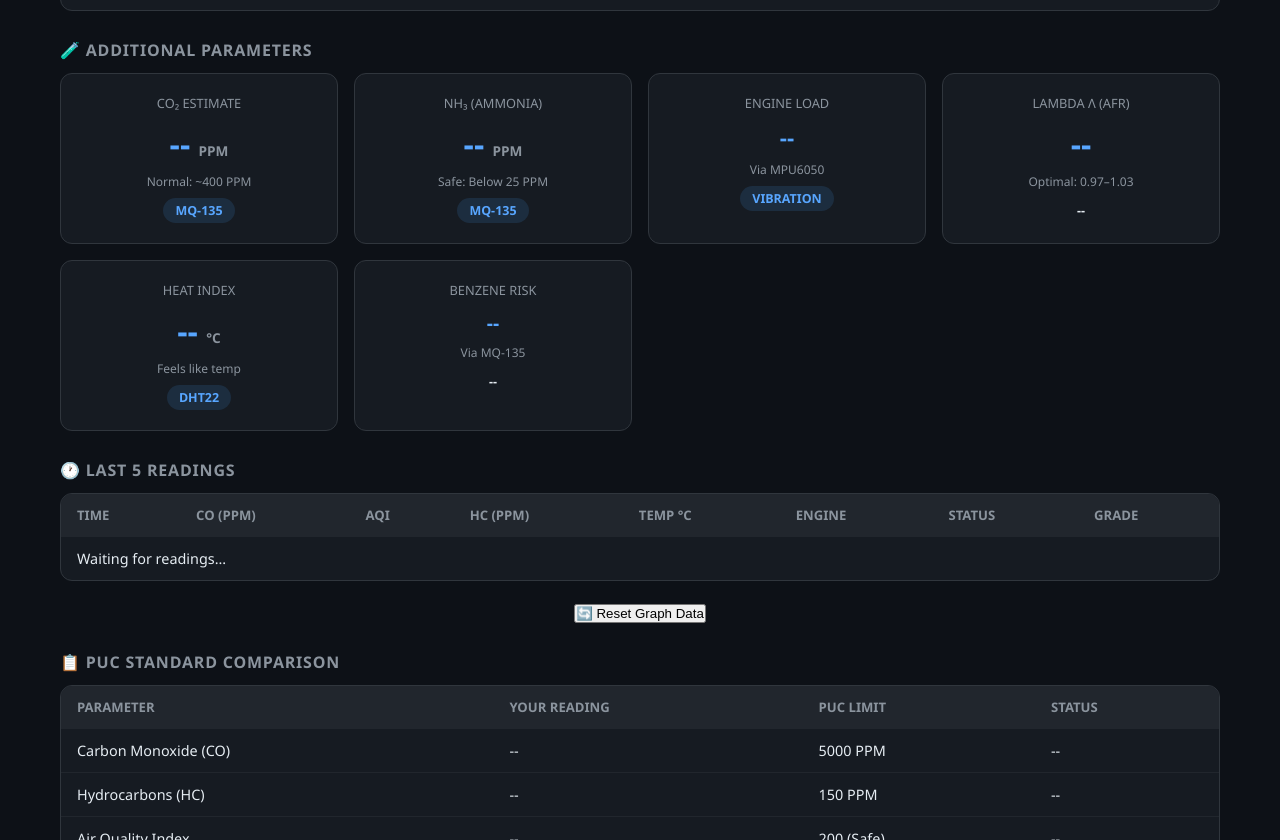
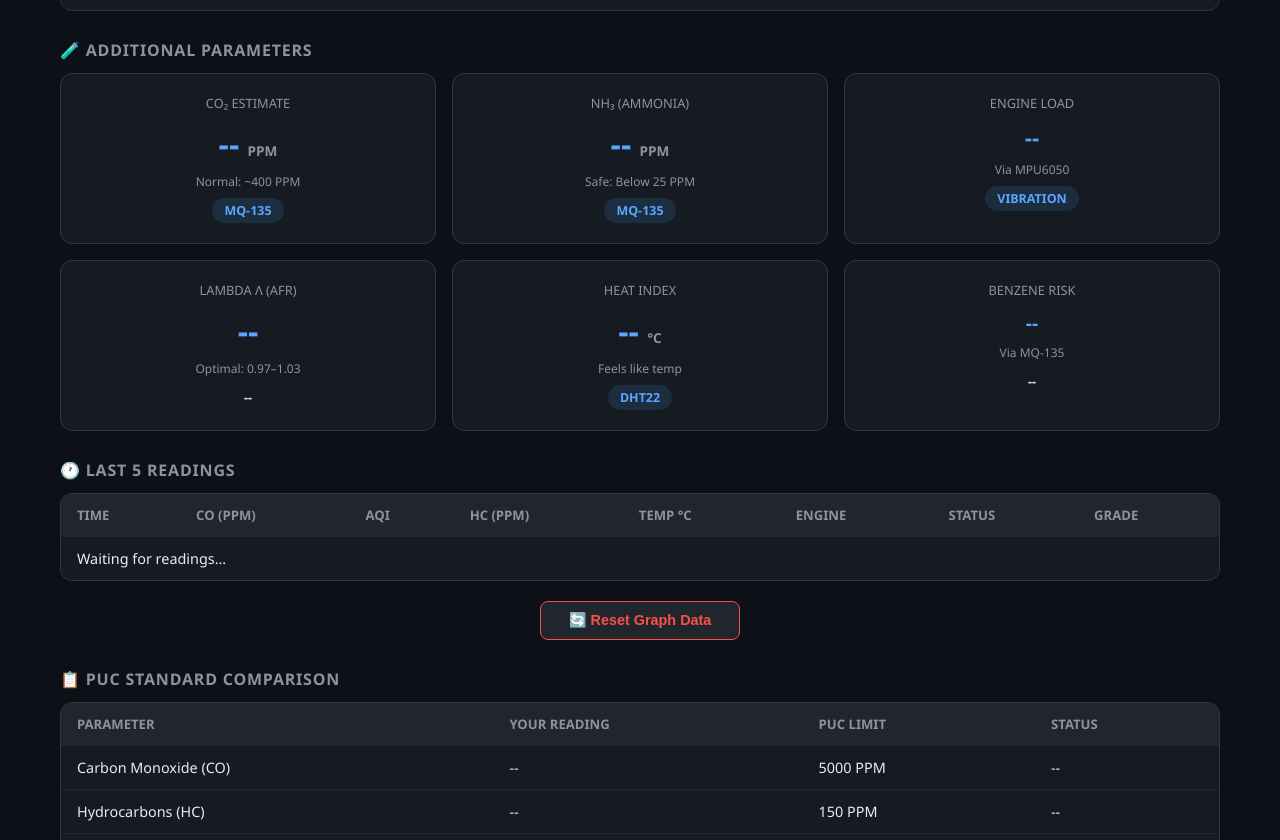
Before and after one commit to vageeshgaonkar1-git/ecotrack-emission-monitor, a website: page dashboard/index.html in a window 1280 px wide. Shown: the part 746-1586 px from the top of the page. Drawn offline with nearby package versions, Linux system fonts and the light colour scheme; no server answers.

Commit message:
some frontend change

```diff
--- a/dashboard/style.css
+++ b/dashboard/style.css
@@ -177,3 +177,25 @@ footer {
 @media (max-width: 768px) {
   .cards-grid { grid-template-columns: repeat(2, 1fr); }
 }
+
+/* Extra grid for 6 cards */
+.extra-grid {
+  grid-template-columns: repeat(3, 1fr);
+}
+
+/* Reset button */
+.reset-btn {
+  background: #21262d;
+  color: #f85149;
+  border: 1px solid #f85149;
+  padding: 10px 28px;
+  border-radius: 8px;
+  cursor: pointer;
+  font-size: 0.9rem;
+  font-weight: 600;
+  transition: all 0.2s;
+}
+
+.reset-btn:hover {
+  background: #4a1515;
+}
```
